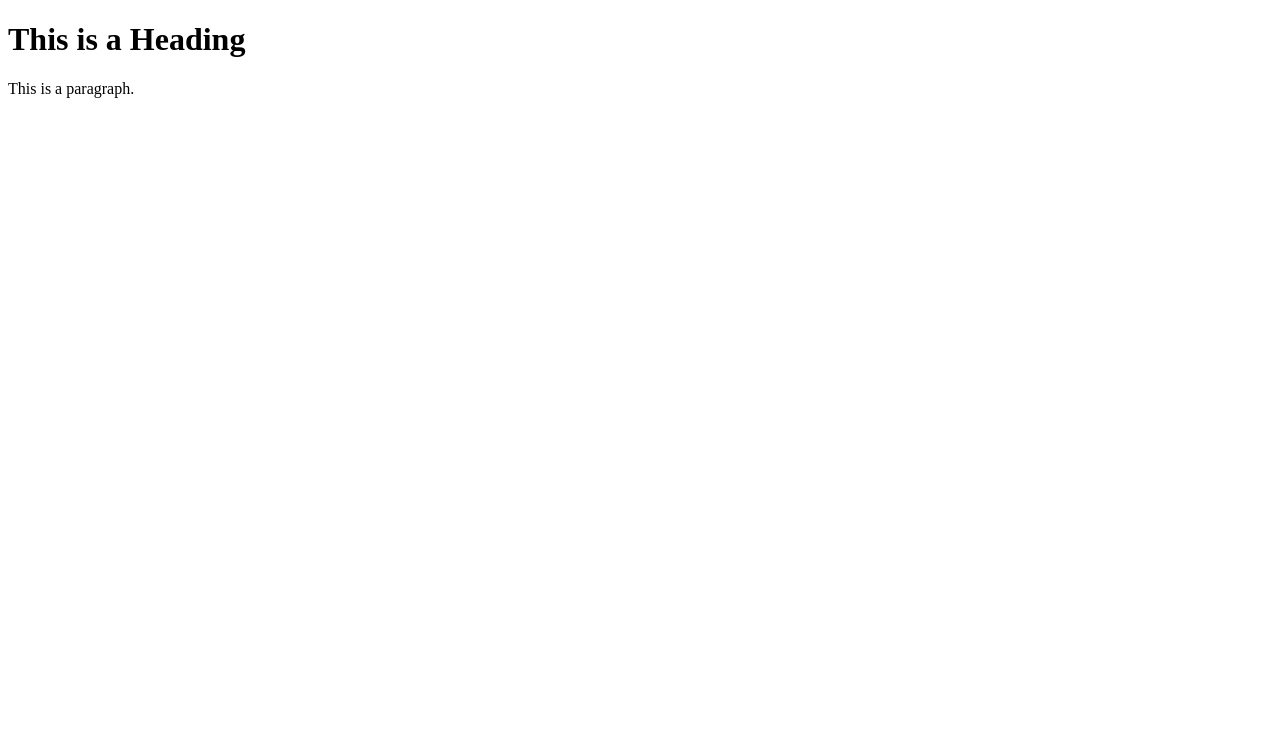
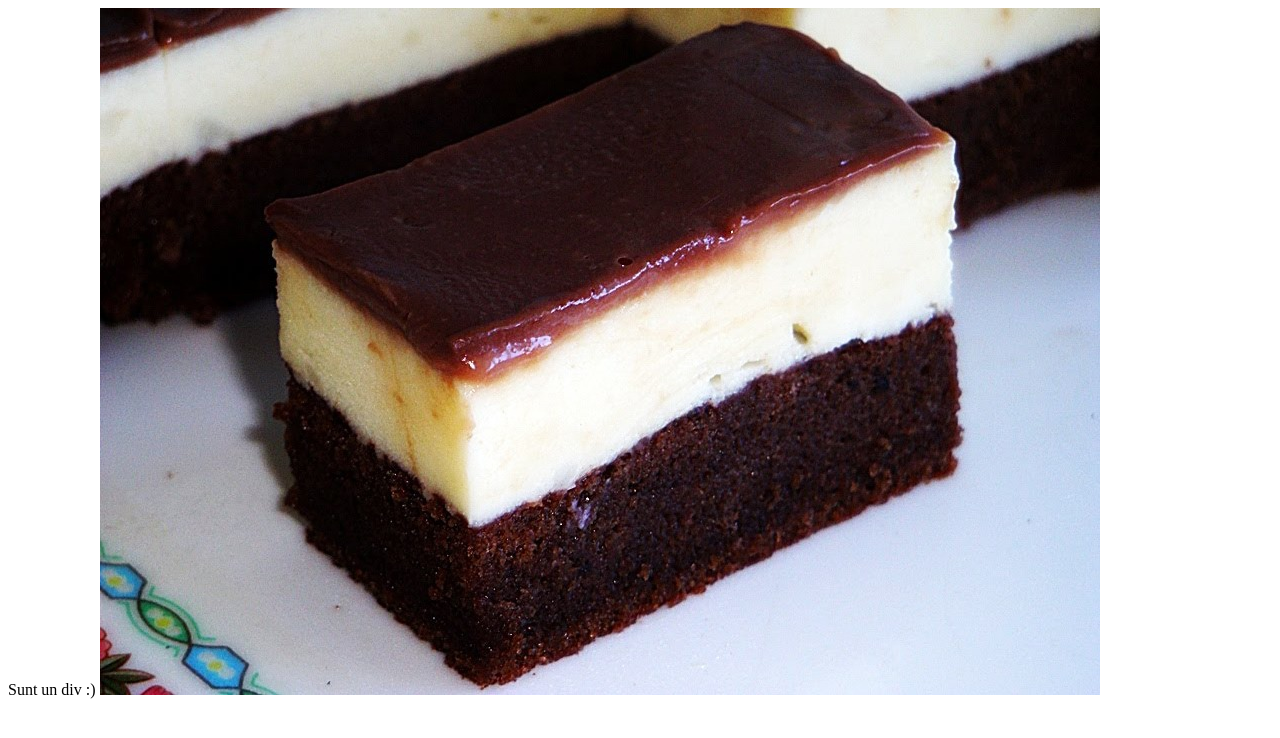
Before and after one commit to IoanBasnic/proba-tehnic-ligaac, a plain HTML site: page probla-ui.html in a window 1280 px wide. Drawn offline with Linux system fonts and the light colour scheme.

```diff
--- a/probla-ui.html
+++ b/probla-ui.html
@@ -1,10 +1,15 @@
 <!DOCTYPE html>
 <html>
   <head>
-    <title>Page Title</title>
+    <title>Proba Tehnic UI</title>
   </head>
   <body>
-    <h1>This is a Heading</h1>
-    <p>This is a paragraph.</p>
+    <div>
+      Sunt un div :)
+      <img
+        src="prajitura-d-aia-buna.jpg"
+        alt="Apasa pe mine sa vedem ce se intampla :)"
+      />
+    </div>
   </body>
 </html>
```
Also changed, not shown: prajitura-d-aia-buna.jpg (added), style.css (added).
